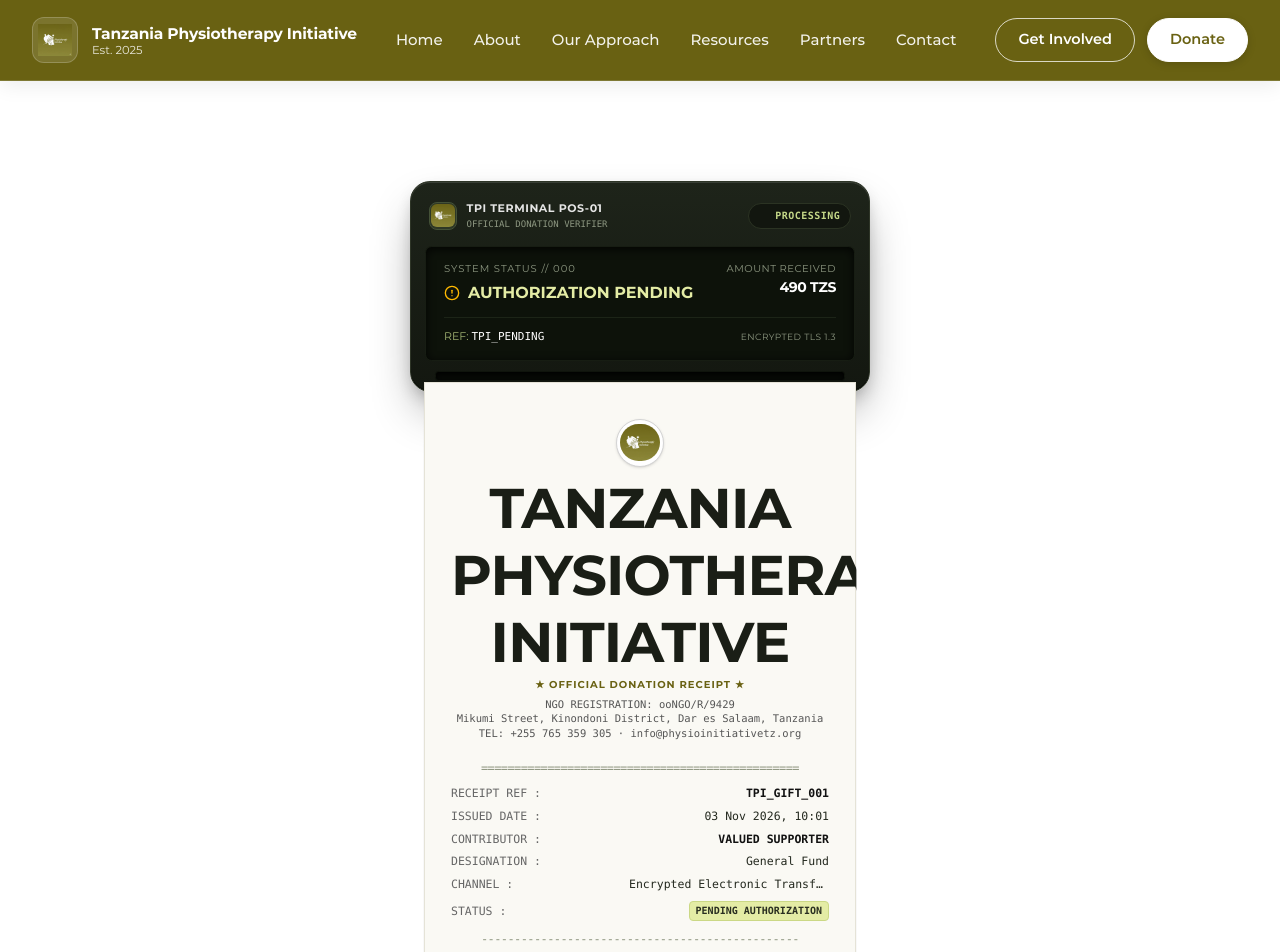
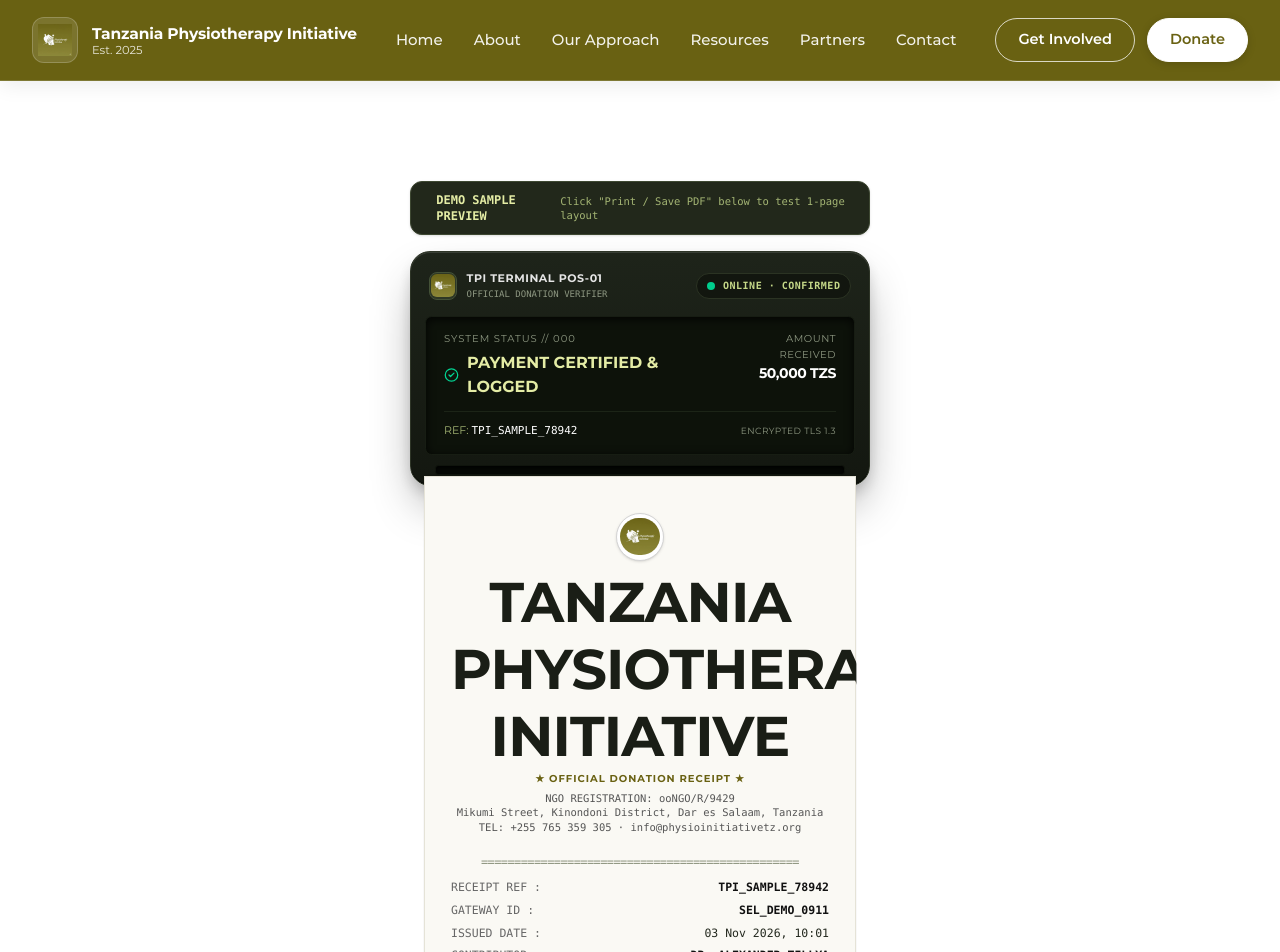
Before and after one commit to 0ero1n/physiotherapy-initiative-web, a Next.js app: page /donate/receipt in a window 1280 px wide. Shown: the top 952 px of the page. Built offline with nearby package versions, Linux system fonts and the light colour scheme.

Commit message:
feat(receipt): add instant sample preview mode without payment

```diff
--- a/src/app/donate/receipt/ReceiptContent.tsx
+++ b/src/app/donate/receipt/ReceiptContent.tsx
@@ -79,8 +79,16 @@ function ThermalBarcode({ code }: { code: string }) {
 
 export default function ReceiptContent() {
   const searchParams = useSearchParams();
-  const reference = searchParams.get("reference") || "";
+  const rawReference = searchParams.get("reference") || "";
   const isSimulated = searchParams.get("simulated") === "1";
+  const isSample =
+    searchParams.get("sample") === "1" ||
+    isSimulated ||
+    rawReference === "SAMPLE" ||
+    rawReference.startsWith("SAMPLE_") ||
+    !rawReference;
+
+  const reference = rawReference || (isSample ? "TPI_SAMPLE_78942" : "");
 
   // URL fallbacks
   const donorFromUrl = searchParams.get("donor") || "";
@@ -89,9 +97,9 @@ export default function ReceiptContent() {
   const amountFromUrl = searchParams.get("amount") || "";
   const currFromUrl = searchParams.get("curr") || "TZS";
 
-  const [loading, setLoading] = useState<boolean>(() => Boolean(reference));
-  const [status, setStatus] = useState<string>("PENDING");
-  const [stage, setStage] = useState<ReceiptStage>("processing");
+  const [loading, setLoading] = useState<boolean>(() => Boolean(rawReference) && !isSample);
+  const [status, setStatus] = useState<string>(isSample ? "COMPLETED" : "PENDING");
+  const [stage, setStage] = useState<ReceiptStage>(isSample ? "complete" : "processing");
   const [isFeeding, setIsFeeding] = useState<boolean>(false);
 
   const [txDetails, setTxDetails] = useState<{
@@ -103,11 +111,16 @@ export default function ReceiptContent() {
     method?: string;
     issuedAt?: string;
   }>({
-    donor: donorFromUrl || "Valued Supporter",
-    cause: causeFromUrl || "General Fund",
-    method: methodFromUrl || "Encrypted Electronic Transfer",
-    amount: amountFromUrl || undefined,
+    donor: donorFromUrl || (isSample ? "Dr. Alexander Tillya" : "Valued Supporter"),
+    cause: causeFromUrl || (isSample ? "Pediatric Mobility & Rehabilitation Care" : "General Fund"),
+    method:
+      methodFromUrl ||
+      (isSample
+        ? "Mobile Money (Vodacom M-Pesa)"
+        : "Encrypted Electronic Transfer"),
+    amount: amountFromUrl || (isSample ? "50,000" : undefined),
     currency: currFromUrl || "TZS",
+    transactionId: isSample ? "SEL_DEMO_0911" : undefined,
     issuedAt: new Date().toLocaleDateString("en-TZ", {
       day: "2-digit",
       month: "short",
@@ -117,11 +130,11 @@ export default function ReceiptContent() {
     }),
   });
 
-  // Pull local session data if available
+  // Pull local session data if available (only if real transaction)
   useEffect(() => {
-    if (typeof window !== "undefined" && reference) {
+    if (typeof window !== "undefined" && rawReference && !isSample) {
       try {
-        const stored = sessionStorage.getItem(`tpi_receipt_${reference}`);
+        const stored = sessionStorage.getItem(`tpi_receipt_${rawReference}`);
         if (stored) {
           const parsed = JSON.parse(stored);
           setTxDetails((prev) => ({
@@ -142,20 +155,21 @@ export default function ReceiptContent() {
         // ignore
       }
     }
-  }, [reference]);
+  }, [rawReference, isSample]);
 
-  // Query live payment status from Payme Africa
+  // Query live payment status from Payme Africa only for real references
   useEffect(() => {
-    if (!reference) {
+    if (!rawReference || isSample) {
       setLoading(false);
       setStage("complete");
+      setStatus("COMPLETED");
       return;
     }
 
     async function checkStatus() {
       try {
         const res = await fetch(
-          `/api/payme/query?reference=${encodeURIComponent(reference)}`
+          `/api/payme/query?reference=${encodeURIComponent(rawReference)}`
         );
         const data = await res.json();
         if (data.success) {
@@ -191,7 +205,7 @@ export default function ReceiptContent() {
 
       try {
         const res = await fetch(
-          `/api/payme/query?reference=${encodeURIComponent(reference)}`
+          `/api/payme/query?reference=${encodeURIComponent(rawReference)}`
         );
         const data = await res.json();
         if (data.success) {
@@ -218,10 +232,13 @@ export default function ReceiptContent() {
     }, 3000);
 
     return () => clearInterval(interval);
-  }, [reference]);
+  }, [rawReference, isSample]);
 
   const isComplete =
-    status === "COMPLETED" || status === "SUCCESS" || isSimulated;
+    status === "COMPLETED" ||
+    status === "SUCCESS" ||
+    isSimulated ||
+    isSample;
 
   const clipPathStyle = useMemo(() => generateReceiptClipPath(32, 5), []);
 
@@ -232,13 +249,24 @@ export default function ReceiptContent() {
 
   const formattedAmount = useMemo(() => {
     const val = Number(txDetails.amount);
-    if (!val || isNaN(val)) return "490";
+    if (!val || isNaN(val)) return isSample ? "50,000" : "490";
     return val.toLocaleString();
-  }, [txDetails.amount]);
+  }, [txDetails.amount, isSample]);
 
   return (
     <div className="receipt-page section frame py-8 md:py-16">
       <div className="receipt-printer-root">
+        {isSample && (
+          <div className="no-print mb-4 p-2.5 rounded-xl bg-[#22281b] text-[#e4eca5] text-xs font-mono flex items-center justify-between border border-[#3e4832] shadow-sm">
+            <span className="flex items-center gap-2 font-semibold">
+              <span className="w-2 h-2 rounded-full bg-emerald-400 animate-ping" />
+              DEMO SAMPLE PREVIEW
+            </span>
+            <span className="text-[10.5px] text-[#a4b574]">
+              Click &quot;Print / Save PDF&quot; below to test 1-page layout
+            </span>
+          </div>
+        )}
         {/* ==============================================================================
             THE RECEIPT PRINTER MACHINE (CHASSIS & TERMINAL SCREEN)
             ============================================================================== */}
```
